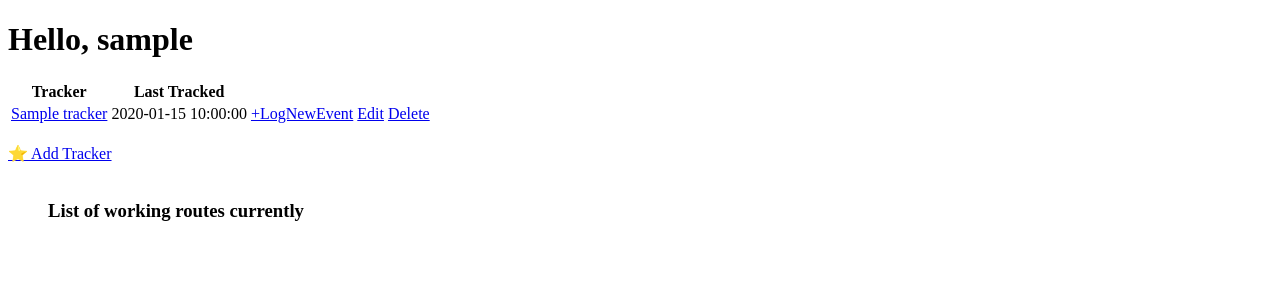
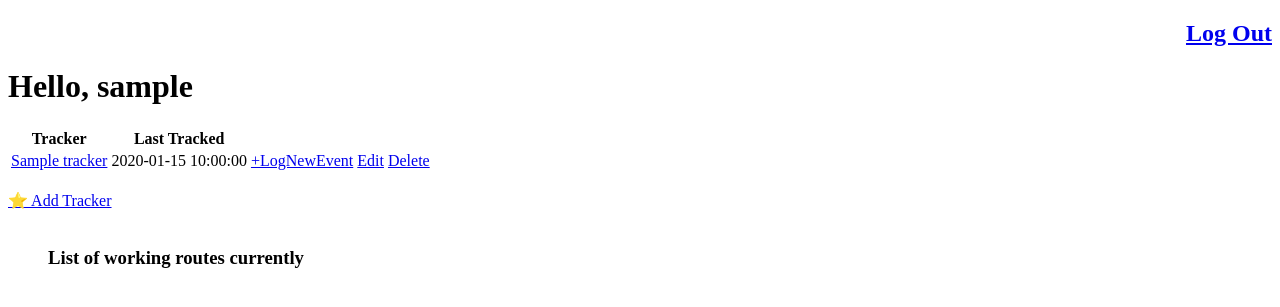
Before and after one commit to thesachinsingh/track-it, a Flask app: page / in a window 1280 px wide. Shown: the top 307 px of the page. Run offline with Flask 2, Linux system fonts and the light colour scheme; the visitor is signed in with stand-in values (Sample User, id 1); tables that the repository leaves empty hold one stand-in row (values such as "Sample post").

Commit message:
added logout route hyperlink

```diff
--- a/templates/user_home.html
+++ b/templates/user_home.html
@@ -7,6 +7,7 @@
     <title>Home</title>
 </head>
 <body>
+    <a href="/logout"><h2 style="text-align: right;">Log Out</h2></a>
     <div>
         <h1>Hello, {{ user.username }}</h1>
     </div>
@@ -23,9 +24,9 @@
                 <tr>
                 <td><a href="/tracker/{{ tracker.tracker_id }}">{{ tracker.tracker_name }}</a></td>
                 <td>{{ tracker.last_tracked }}</td>
-                <td><a href="#">+LogNewEvent</a></td>
+                <td><a href="/tracker/{{ tracker.tracker_id }}/create_log">+LogNewEvent</a></td>
                 <td><a href="#">Edit</a></td>
-                <td><a href="#">Delete</a></td>
+                <td><a href="/tracker/{{ tracker.tracker_id }}/delete">Delete</a></td>
                 </tr>
                 {% endfor %}
             </tbody>
```
